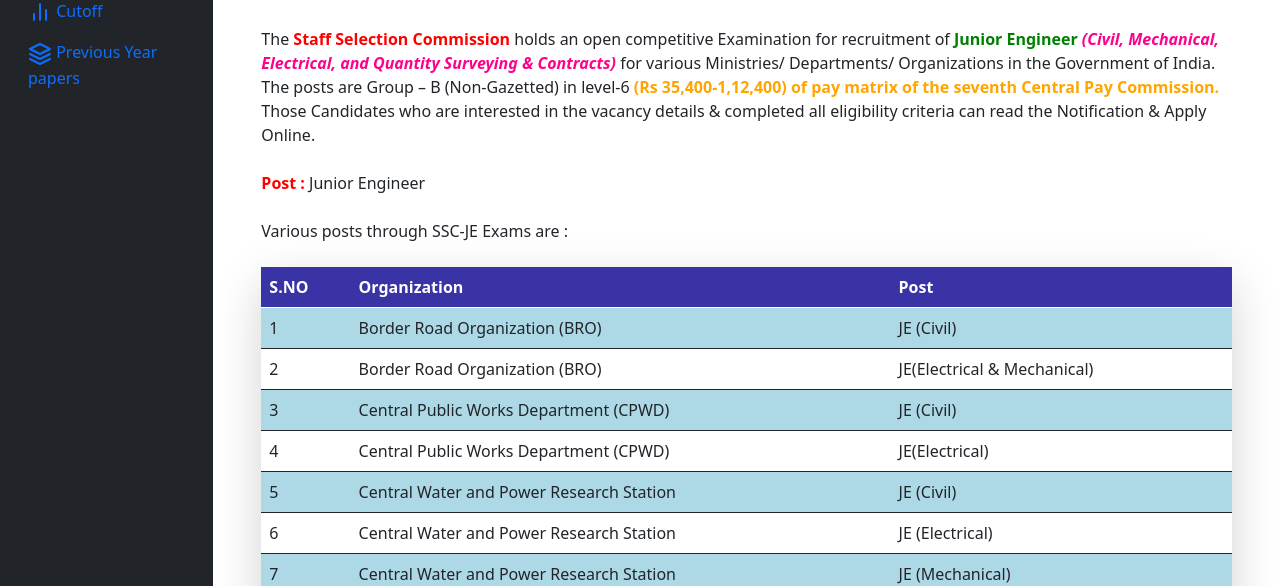
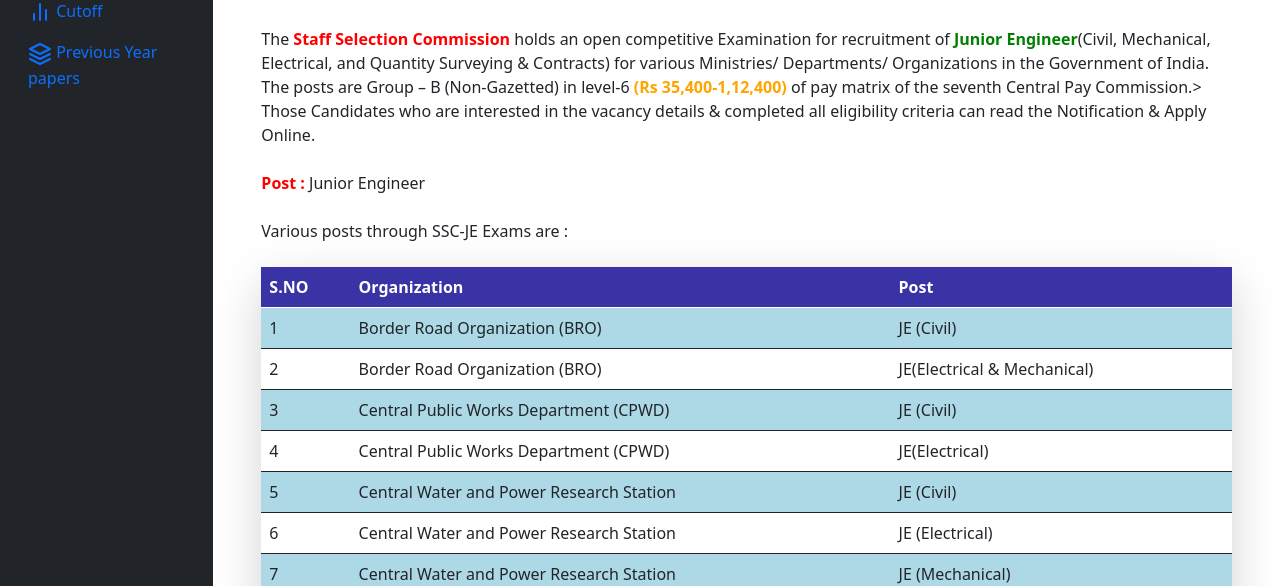
Before and after one commit to DAKSHSATVIK/ExcelMe1, a plain HTML site: page AAAAAAAAA/sscje.html in a window 1280 px wide. Shown: the part 214-800 px from the top of the page. Drawn offline with nearby package versions, Linux system fonts and the light colour scheme.

Commit message:
Add files via upload

```diff
--- a/AAAAAAAAA/sscje.html
+++ b/AAAAAAAAA/sscje.html
@@ -223,12 +223,11 @@ tr:nth-child(even) {
                 <div class="container">
                     <h4><b class="hding">What's SSC-JE Exam ?</b></h4><br>
                     The <b class="impred"> Staff Selection Commission </b>holds an open
-                    competitive Examination for recruitment of <b class="impgreen">Junior Engineer </b><i
-                        class="imppink">(Civil,
+                    competitive Examination for recruitment of <b class="impgreen">Junior Engineer</b>(Civil,
                         Mechanical, Electrical,
-                        and Quantity Surveying & Contracts) </i> for various Ministries/ Departments/ Organizations in
+                        and Quantity Surveying & Contracts) for various Ministries/ Departments/ Organizations in
                     the Government of India. The posts are Group – B (Non-Gazetted) in level-6 <b class="imporange">(Rs
-                        35,400-1,12,400) of pay matrix of the seventh Central Pay Commission.</b> Those Candidates who
+                        35,400-1,12,400)</b> of pay matrix of the seventh Central Pay Commission.> Those Candidates who
                     are
                     interested in the vacancy details & completed all eligibility criteria can read the
                     Notification & Apply Online. <br><br>
```
